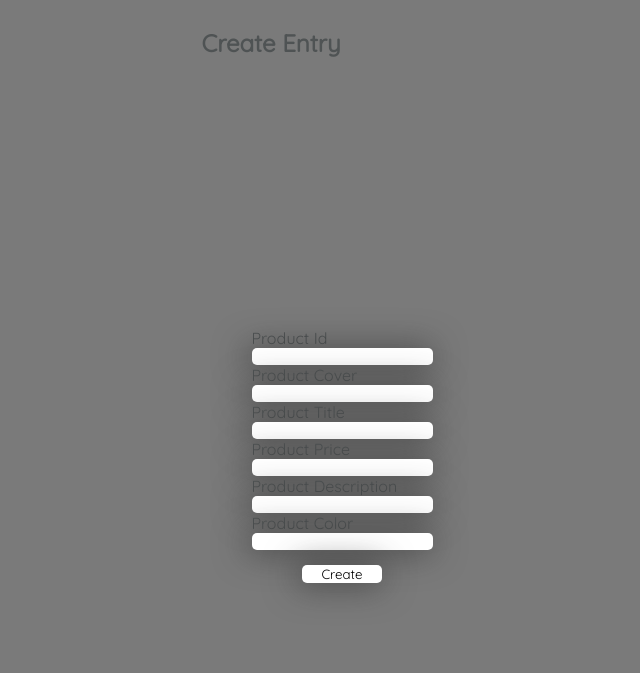
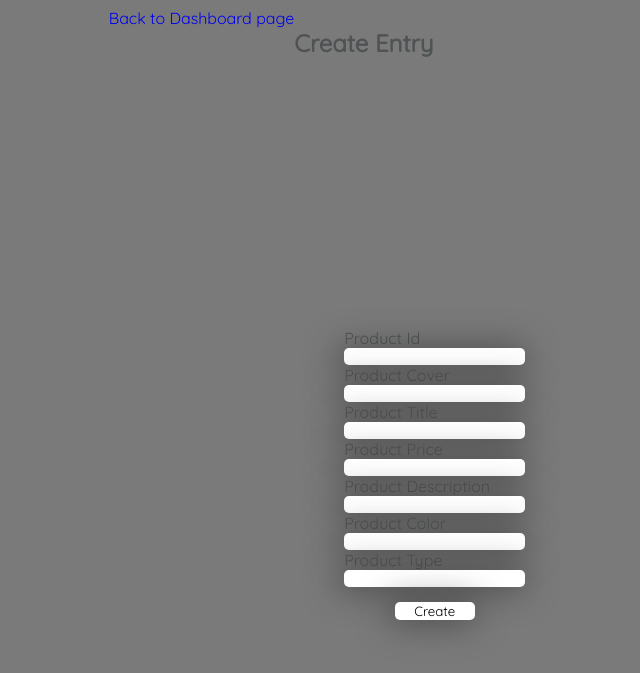
Before and after one commit to ash674/ashwin_nandakumar_CMS, a PHP site: page /admin/admin_createuser.php in a window 1280 px wide. Shown: the top 673 px of the page, without its empty margins (323-963 px from the left). Run offline with PHP 8.4, Linux system fonts and the light colour scheme; a user stored in the database is signed in.

Commit message:
create user and edit user - product_type added

```diff
--- a/admin/admin_createuser.php
+++ b/admin/admin_createuser.php
@@ -10,7 +10,8 @@
         'movies_title'=>trim($_POST['movies_title']),
         'movies_year'=>trim($_POST['movies_year']),
         'movies_storyline'=>trim($_POST['movies_storyline']),
-        'movies_release'=>trim($_POST['movies_release'])
+        'movies_release'=>trim($_POST['movies_release']),
+        'product_type'=>trim($_POST['product_type'])
  );
 
     $message = createUser($data);
@@ -35,6 +36,7 @@
 <link href="https://fonts.googleapis.com/css2?family=Quicksand&display=swap" rel="stylesheet">
 </head>
 <body>
+<a href="index.php" class="redLink">Back to Dashboard page</a>
 <section class="createSection">
 <h2>Create Entry</h2>
 <?php echo !empty($message)?$message:''; ?>
@@ -61,6 +63,9 @@
 <label for="password">Product Color</label>
 <input type="text" name="movies_release" value="" id="password">
 
+<label for="password">Product Type</label>
+<input type="text" name="product_type" value="" id="password">
+
 <button type="submit" name="submit" >Create</button>
 
 
--- a/admin/admin_edituser.php
+++ b/admin/admin_edituser.php
@@ -18,6 +18,7 @@
     'movies_storyline'=>trim($_POST['movies_storyline']),
     'movies_release'=>trim($_POST['movies_release']),
     'movies_year'=>trim($_POST['movies_year']),
+    'product_type'=>trim($_POST['product_type']),
     'movies_id'=>$realid
 
 );
@@ -65,6 +66,10 @@
  <input type="text" name="movies_year" value="<?php echo $user_info['movies_year']; ?>" id="username">
 
 
+ <label for="username">Type</label>
+ <input type="text" name="product_type" value="<?php echo $user_info['product_type']; ?>" id="username">
+
+
  <button type="submit" name="submit">Update user</button>
 
  <?php endwhile;?>
--- a/admin/admin_login.php
+++ b/admin/admin_login.php
@@ -1,7 +1,5 @@
 <?php
 require_once '../load.php';
-echo '<link rel="stylesheet" href="main.css">';
-echo '<div class="errortext">';
 $ip = $_SERVER['REMOTE_ADDR'];
 
 if(isset($_SESSION['user_id'])){
@@ -17,12 +15,10 @@
         $message = $result;
     }
     else {
-        echo '<p id="errormessage">error message</p>';
+        echo 'error message';
     }
 
 }
-
-echo '</div>';
 ?>
 
 <!DOCTYPE html>
--- a/admin/scripts/user.php
+++ b/admin/scripts/user.php
@@ -26,8 +26,8 @@
 
 $pdo = Database::getInstance()->getConnection();
 
-$create_user_query = 'INSERT INTO tbl_movies(movies_id, movies_cover, movies_title, movies_year, movies_storyline, movies_release)';
-$create_user_query.= ' VALUES(:movies_id, :movies_cover, :movies_title, :movies_year, :movies_storyline, :movies_release)';
+$create_user_query = 'INSERT INTO tbl_movies(movies_id, movies_cover, movies_title, movies_year, movies_storyline, movies_release, product_type)';
+$create_user_query.= ' VALUES(:movies_id, :movies_cover, :movies_title, :movies_year, :movies_storyline, :movies_release, :product_type)';
 $create_user_set = $pdo->prepare($create_user_query);
 $create_user_result = $create_user_set->execute(
 
@@ -37,7 +37,8 @@
 ':movies_title'=>$user_data['movies_title'],
 ':movies_year'=>$user_data['movies_year'],
 ':movies_storyline'=>$user_data['movies_storyline'],
-':movies_release'=>$user_data['movies_release']
+':movies_release'=>$user_data['movies_release'],
+':product_type'=>$user_data['product_type']
     )
 
     );
@@ -127,7 +128,7 @@
 
         $pdo = Database::getInstance()->getConnection();
 
-        $update_user_query = 'UPDATE tbl_movies SET movies_cover = :movies_cover, movies_title = :movies_title, movies_storyline = :movies_storyline, movies_release = :movies_release, movies_year = :movies_year, WHERE movies_id = :movies_id';
+        $update_user_query = 'UPDATE tbl_movies SET movies_cover = :movies_cover, movies_title = :movies_title, movies_storyline = :movies_storyline, movies_release = :movies_release, movies_year = :movies_year, product_type = :product_type WHERE movies_id = :movies_id';
         $update_user_set = $pdo->prepare($update_user_query);
         $update_user_result = $update_user_set->execute(
             array(
@@ -136,6 +137,7 @@
                 ':movies_storyline'=> $user_data['movies_storyline'],
                 ':movies_release'=> $user_data['movies_release'],
                 ':movies_year'=> $user_data['movies_year'],
+                ':product_type'=> $user_data['product_type'],
                 ':movies_id'=> $user_data['movies_id']
             )
         );
```
